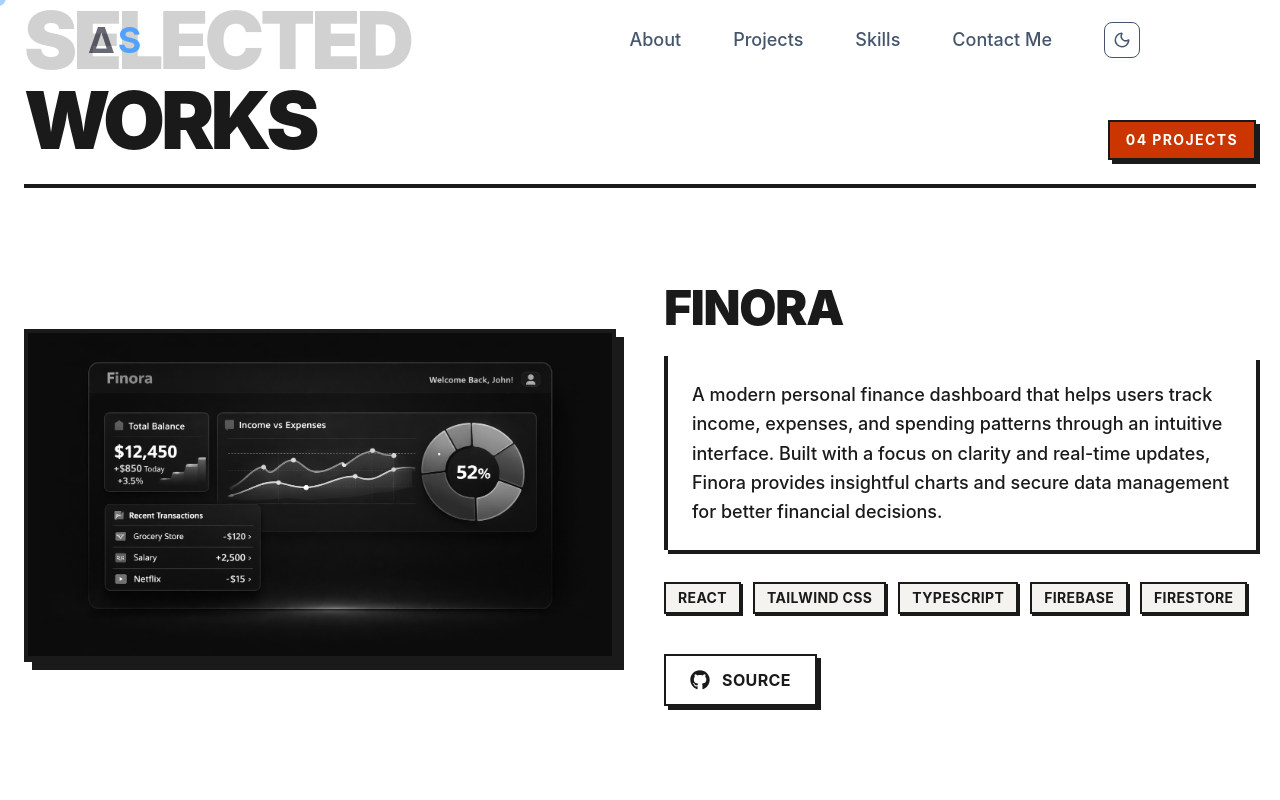
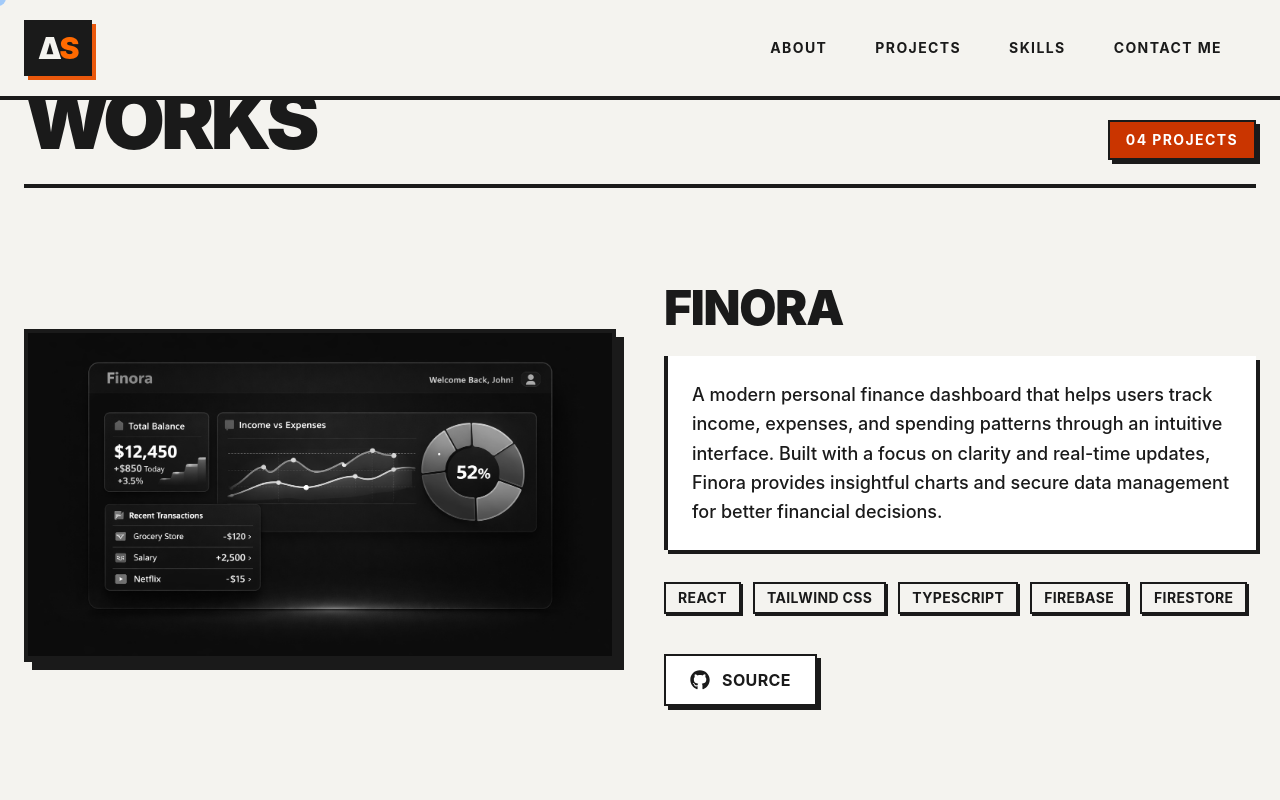
Before and after one commit to ash05741/portfolio-frontend, a React (Vite) app: page /projects in a window 1280 px wide. Shown: the top 800 px of the page. Built offline with nearby package versions, Linux system fonts and the light colour scheme.

Commit message:
feat(ui): refactor navbar into solid brutalist header and remove theme toggle

```diff
--- a/src/Components/Navbar.jsx
+++ b/src/Components/Navbar.jsx
@@ -1,97 +1,77 @@
 import { Menu, X } from "lucide-react";
 import { useState } from "react";
 import { Link } from "react-router-dom";
-import ThemeToggle from "../Theme-Toggle/Toggle";
 
 export default function Navbar() {
   const [mobileMenuIsOpen, setMobileMenuIsOpen] = useState(false);
 
+  // Helper array to keep the links DRY (Don't Repeat Yourself)
+  const navLinks = [
+    { name: "About", path: "/about" },
+    { name: "Projects", path: "/projects" },
+    { name: "Skills", path: "/skills" },
+    { name: "Contact Me", path: "/contact" },
+  ];
+
   return (
-    <nav className="fixed top-0 w-full z-50 border-none bg-white/80 dark:bg-slate-950/80 backdrop-blur-md ">
-      <div className="max-w-6xl mx-auto px-4 sm:px-6">
-        <div className="flex justify-between items-center h-20">
+    <nav className="fixed top-0 w-full z-50 bg-[#F4F3EF] border-b-4 border-[#1A1A1A] font-sans transition-all">
+      <div className="max-w-7xl mx-auto px-6">
+        <div className="flex justify-between items-center h-24">
 
-          {/* 1. LEFT SIDE: Logo */}
-          <Link to="/" className="sm:text-4xl flex gap-1 tracking-tight
-          text-3xl font-bold
-          transition-all duration-300 ease-out
-          transform
-          hover:scale-110
-          hover:-rotate-2
-        ">
-            <span className="text-slate-950/60 dark:text-slate-300 font-bold">∆</span>
-            <span className="text-blue-400 font-bold">S</span>
+          {/* 1. LEFT SIDE: Brutalist Logo Block */}
+          <Link
+            to="/"
+            className="group flex items-center justify-center bg-[#1A1A1A] text-[#F4F3EF] px-3 py-2 border-2 border-[#1A1A1A] shadow-[4px_4px_0_0_#EA580C] hover:shadow-[6px_6px_0_0_#EA580C] hover:-translate-y-1 transition-all active:translate-y-0 active:shadow-[2px_2px_0_0_#EA580C]"
+          >
+            <span className="text-3xl font-black tracking-tighter uppercase">
+              ∆<span className="text-orange-500">S</span>
+            </span>
           </Link>
 
-          {/* 2. RIGHT SIDE: Added the text color classes here so the toggle inherits them! */}
-          <div className="flex items-center space-x-4 md:space-x-13 text-slate-600 dark:text-slate-300">
+          {/* 2. RIGHT SIDE: Navigation */}
+          <div className="flex items-center space-x-4">
 
-            {/* Desktop Links Only (Hidden on mobile) */}
-            <div className="hidden md:flex items-center space-x-13 text-lg">
-              <Link
-                to="/about"
-                className="group relative font-medium transition-all duration-300 ease-out hover:text-black dark:hover:text-white hover:-translate-y-[4px]"
-              >
-                About
-                <span className="absolute left-0 -bottom-1 h-[2px] w-0 bg-blue-400 transition-all duration-300 ease-out group-hover:w-full"></span>
-              </Link>
-
-              <Link
-                to="/projects"
-                className="group relative font-medium transition-all duration-300 ease-out hover:text-black dark:hover:text-white hover:-translate-y-[4px]"
-              >
-                Projects
-                <span className="absolute left-0 -bottom-1 h-[2px] w-0 bg-blue-400 transition-all duration-300 ease-out group-hover:w-full"></span>
-              </Link>
-
-              <Link
-                to="/skills"
-                className="group relative font-medium transition-all duration-300 ease-out hover:text-black dark:hover:text-white hover:-translate-y-[4px]"
-              >
-                Skills
-                <span className="absolute left-0 -bottom-1 h-[2px] w-0 bg-blue-400 transition-all duration-300 ease-out group-hover:w-full"></span>
-              </Link>
-
-              <Link
-                to="/contact"
-                className="group relative font-medium transition-all duration-300 ease-out hover:text-black dark:hover:text-white hover:-translate-y-[4px]"
-              >
-                Contact Me
-                <span className="absolute left-0 -bottom-1 h-[2px] w-0 bg-blue-400 transition-all duration-300 ease-out group-hover:w-full"></span>
-              </Link>
+            {/* Desktop Links (Hidden on mobile) */}
+            <div className="hidden md:flex items-center space-x-3">
+              {navLinks.map((link) => (
+                <Link
+                  key={link.name}
+                  to={link.path}
+                  className="px-4 py-2 font-bold uppercase tracking-widest text-sm text-[#1A1A1A] border-2 border-transparent hover:border-[#1A1A1A] hover:bg-white hover:shadow-[4px_4px_0_0_#1A1A1A] active:translate-y-1 active:shadow-[2px_2px_0_0_#1A1A1A] transition-all"
+                >
+                  {link.name}
+                </Link>
+              ))}
             </div>
-
-            {/* Toggle (Visible on both desktop and mobile, now correctly colored) */}
-            <ThemeToggle />
 
             {/* Mobile Button (Hidden on desktop) */}
             <button
-              className="md:hidden text-slate-600 hover:text-black dark:hover:text-white"
-              onClick={() => setMobileMenuIsOpen(prev => !prev)}
+              className="md:hidden flex items-center justify-center p-2 bg-white border-2 border-[#1A1A1A] text-[#1A1A1A] shadow-[4px_4px_0_0_#1A1A1A] hover:bg-orange-700 hover:text-white active:translate-y-1 active:shadow-[2px_2px_0_0_#1A1A1A] transition-all"
+              onClick={() => setMobileMenuIsOpen((prev) => !prev)}
             >
-              {mobileMenuIsOpen ? <X /> : <Menu />}
+              {mobileMenuIsOpen ? <X size={28} strokeWidth={3} /> : <Menu size={28} strokeWidth={3} />}
             </button>
 
           </div>
         </div>
       </div>
 
-      {/* Mobile Menu */}
+      {/* Mobile Menu Dropdown (Rigid and Blocky) */}
       {mobileMenuIsOpen && (
-        <div className="md:hidden bg-white dark:bg-slate-900 border-t border-white/5">
-          <div className="px-4 py-6 space-y-4 font-bold text-sm">
-            <Link to="/about" onClick={() => setMobileMenuIsOpen(false)} className="block text-slate-600 dark:text-white hover:text-black">
-              About
-            </Link>
-            <Link to="/projects" onClick={() => setMobileMenuIsOpen(false)} className="block text-slate-600 dark:text-white hover:text-black">
-              Projects
-            </Link>
-            <Link to="/skills" onClick={() => setMobileMenuIsOpen(false)} className="block text-slate-600 dark:text-white hover:text-black">
-              Skills
-            </Link>
-            <Link to="/contact" onClick={() => setMobileMenuIsOpen(false)} className="block text-slate-600 dark:text-white hover:text-black">
-              Contact Me
-            </Link>
+        <div className="md:hidden bg-[#F4F3EF] border-t-4 border-[#1A1A1A] absolute w-full shadow-[0_12px_0_0_#1A1A1A]">
+          <div className="flex flex-col">
+            {navLinks.map((link, index) => (
+              <Link
+                key={link.name}
+                to={link.path}
+                onClick={() => setMobileMenuIsOpen(false)}
+                className={`px-6 py-5 font-black text-xl uppercase tracking-widest text-[#1A1A1A] hover:bg-[#1A1A1A] hover:text-white transition-colors flex justify-between items-center ${index !== navLinks.length - 1 ? "border-b-2 border-[#1A1A1A]" : "border-b-4 border-[#1A1A1A]"
+                  }`}
+              >
+                {link.name}
+                <span className="text-orange-700 text-2xl leading-none">*</span>
+              </Link>
+            ))}
           </div>
         </div>
       )}
--- a/src/Components/Projects.jsx
+++ b/src/Components/Projects.jsx
@@ -48,7 +48,7 @@ export default function Projects({ className }) {
   ];
 
   return (
-    <section className={`min-h-screen font-sans ${className}`}>
+    <section className={`min-h-screen bg-[#F4F3EF] font-sans ${className}`}>
       <div className="max-w-7xl mx-auto px-6">
 
         {/* Title Block */}
```
Also changed, not shown: src/index.css (+7 -4 lines).
